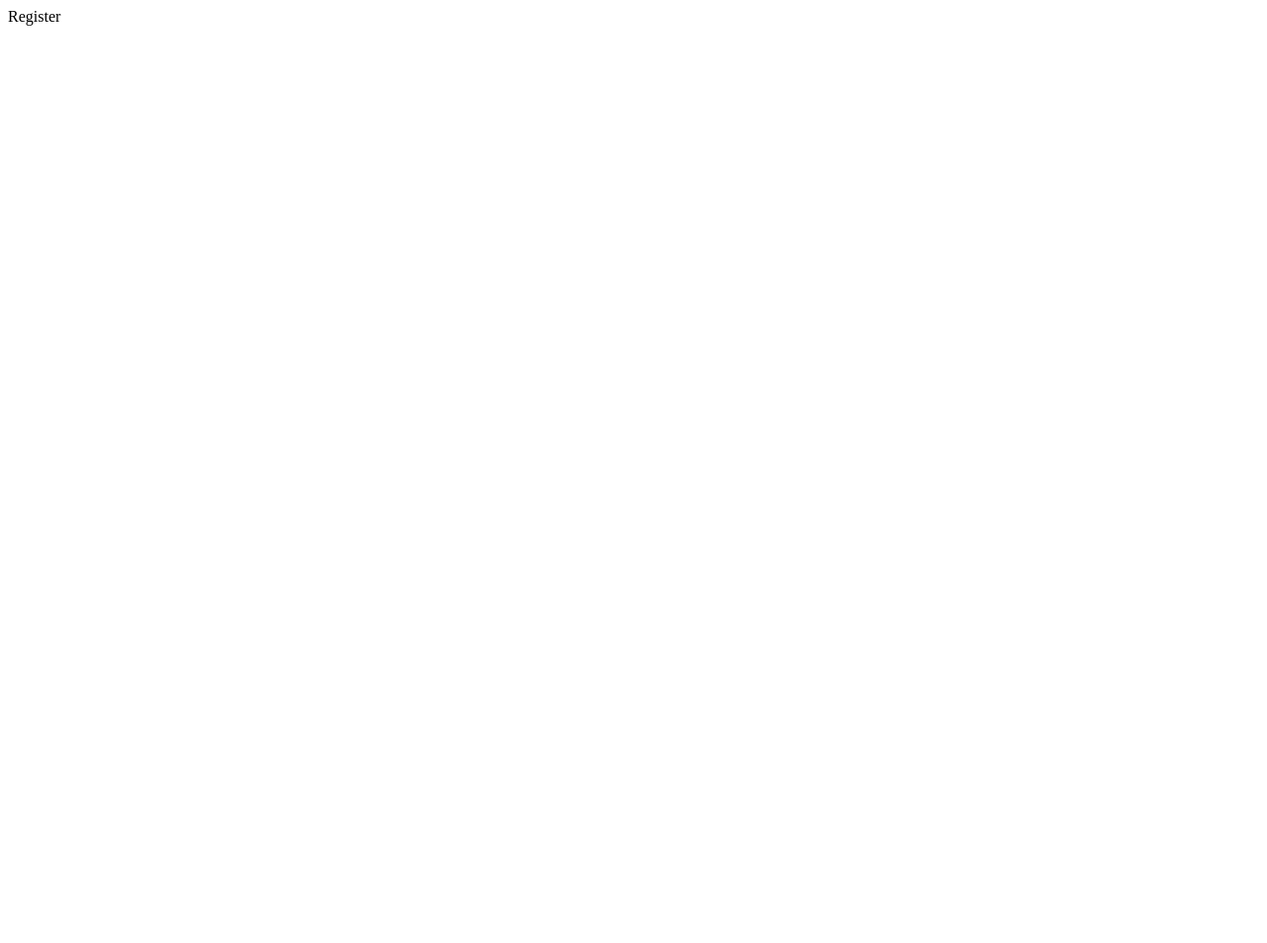
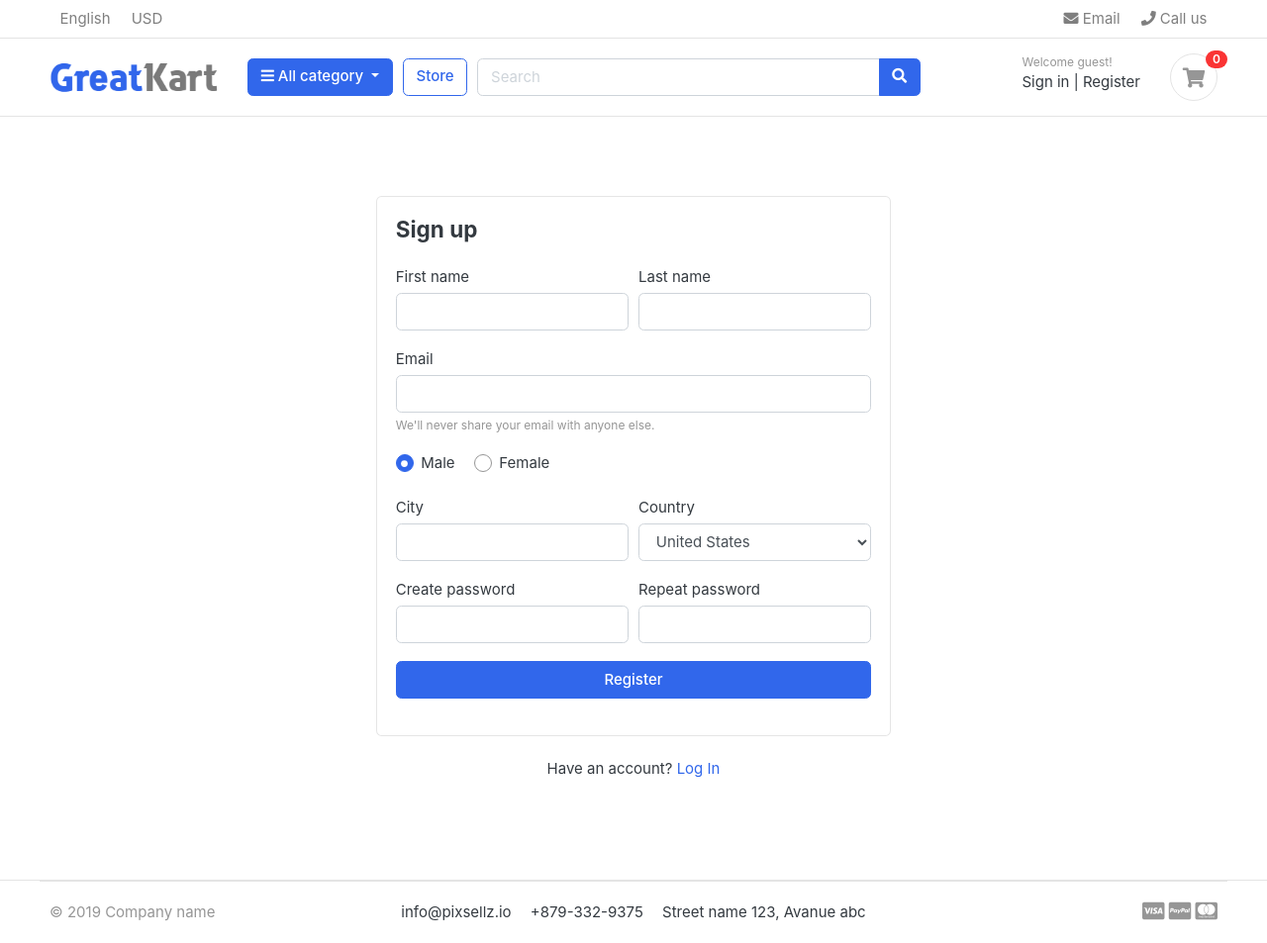
Before and after one commit to IvanBondarenkoIT/GreatCartDjango, a Django app: page /accounts/register/ in a window 1280 px wide. Before the commit the page is almost empty. Shown: the whole page at 99% size. Before the commit the page ends 26 px from the top, so only its background shows below. Run offline with Django 5.2, Linux system fonts and the light colour scheme; tables that the repository leaves empty hold one stand-in row (values such as "Sample post"); some libraries are stand-ins or nearby versions; some web fonts are replaced.

Commit message:
added: register.html template

```diff
--- a/templates/accounts/register.html
+++ b/templates/accounts/register.html
@@ -1,10 +1,81 @@
-<!DOCTYPE html>
-<html lang="en">
-<head>
-    <meta charset="UTF-8">
-    <title>Register</title>
-</head>
-<body>
-    Register
-</body>
-</html>
+{% extends 'base.html' %}
+
+{% block content %}
+
+<!-- ========================= SECTION CONTENT ========================= -->
+<section class="section-content padding-y">
+
+<!-- ============================ COMPONENT REGISTER   ================================= -->
+	<div class="card mx-auto" style="max-width:520px; margin-top:40px;">
+      <article class="card-body">
+		<header class="mb-4"><h4 class="card-title">Sign up</h4></header>
+		<form>
+				<div class="form-row">
+					<div class="col form-group">
+						<label>First name</label>
+					  	<input type="text" class="form-control" placeholder="">
+					</div> <!-- form-group end.// -->
+					<div class="col form-group">
+						<label>Last name</label>
+					  	<input type="text" class="form-control" placeholder="">
+					</div> <!-- form-group end.// -->
+				</div> <!-- form-row end.// -->
+				<div class="form-group">
+					<label>Email</label>
+					<input type="email" class="form-control" placeholder="">
+					<small class="form-text text-muted">We'll never share your email with anyone else.</small>
+				</div> <!-- form-group end.// -->
+				<div class="form-group">
+					<label class="custom-control custom-radio custom-control-inline">
+					  <input class="custom-control-input" checked="" type="radio" name="gender" value="option1">
+					  <span class="custom-control-label"> Male </span>
+					</label>
+					<label class="custom-control custom-radio custom-control-inline">
+					  <input class="custom-control-input" type="radio" name="gender" value="option2">
+					  <span class="custom-control-label"> Female </span>
+					</label>
+				</div> <!-- form-group end.// -->
+				<div class="form-row">
+					<div class="form-group col-md-6">
+					  <label>City</label>
+					  <input type="text" class="form-control">
+					</div> <!-- form-group end.// -->
+					<div class="form-group col-md-6">
+					  <label>Country</label>
+					  <select id="inputState" class="form-control">
+					    <option> Choose...</option>
+					      <option>Uzbekistan</option>
+					      <option>Russia</option>
+					      <option selected="">United States</option>
+					      <option>India</option>
+					      <option>Afganistan</option>
+					  </select>
+					</div> <!-- form-group end.// -->
+				</div> <!-- form-row.// -->
+				<div class="form-row">
+					<div class="form-group col-md-6">
+						<label>Create password</label>
+					    <input class="form-control" type="password">
+					</div> <!-- form-group end.// -->
+					<div class="form-group col-md-6">
+						<label>Repeat password</label>
+					    <input class="form-control" type="password">
+					</div> <!-- form-group end.// -->
+				</div>
+			    <div class="form-group">
+			        <button type="submit" class="btn btn-primary btn-block"> Register  </button>
+			    </div> <!-- form-group// -->
+
+			</form>
+		</article><!-- card-body.// -->
+    </div> <!-- card .// -->
+    <p class="text-center mt-4">Have an account? <a href="">Log In</a></p>
+    <br><br>
+<!-- ============================ COMPONENT REGISTER  END.// ================================= -->
+
+
+</section>
+<!-- ========================= SECTION CONTENT END// ========================= -->
+
+
+{% endblock %}
```
